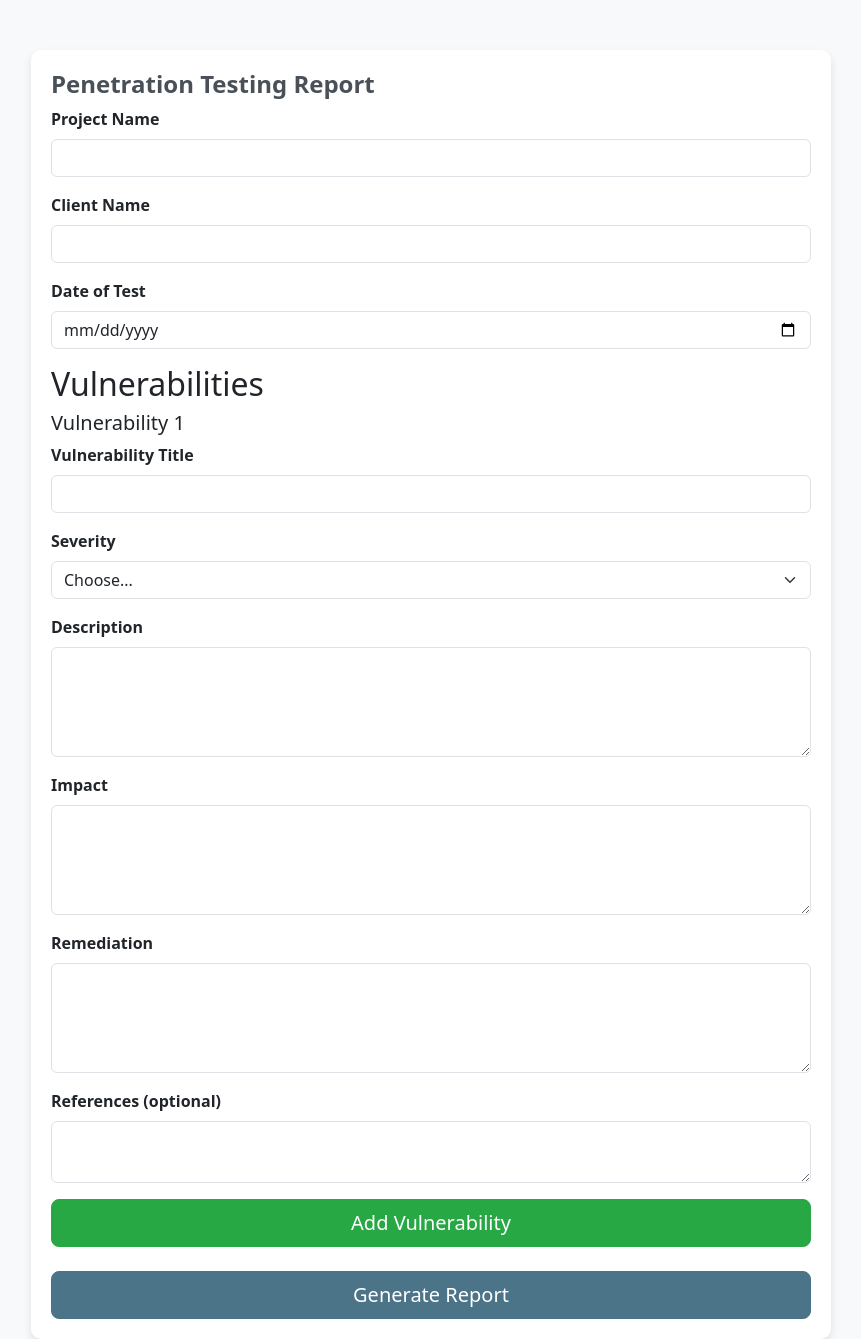
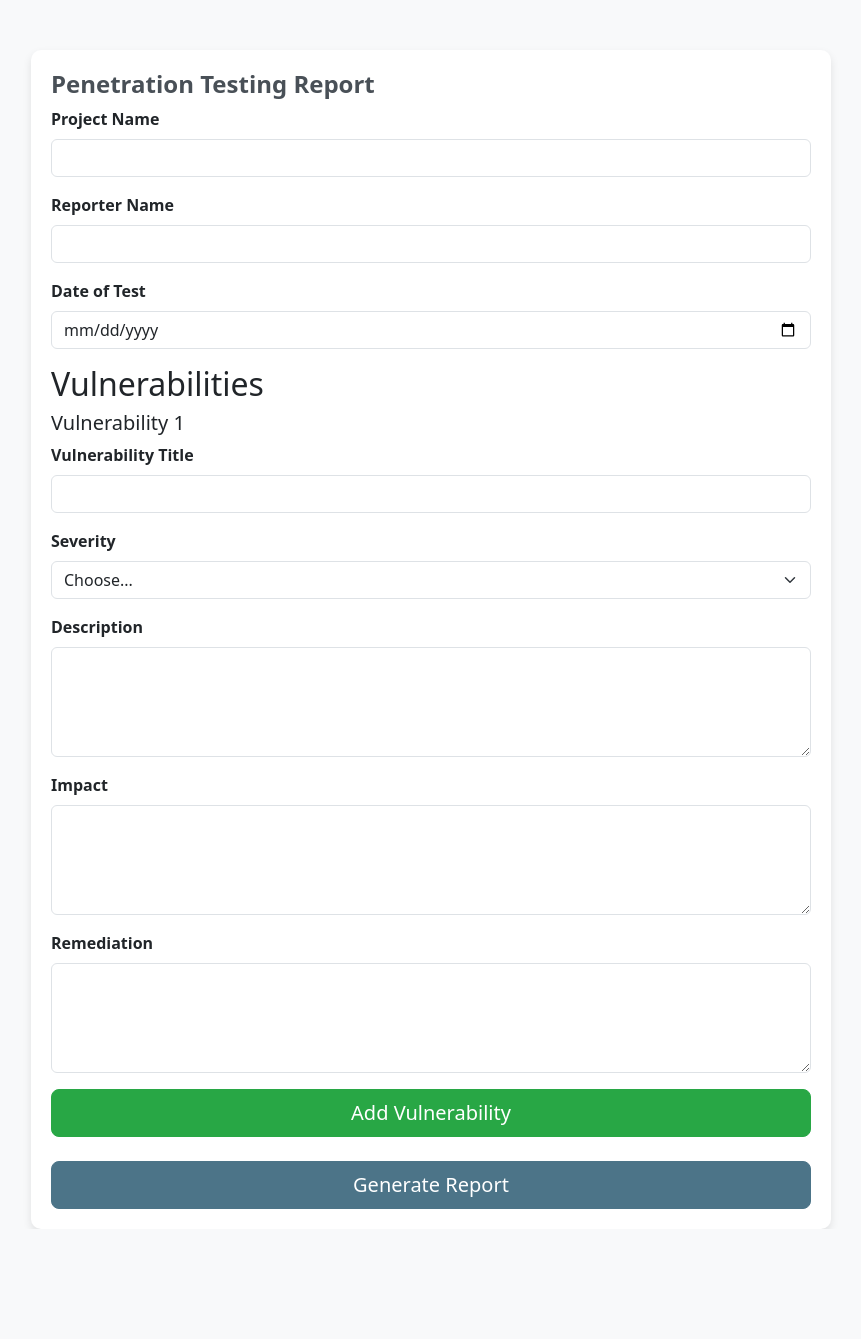
Before and after one commit to vuusale/ReportGenie, a Flask app: page / in a window 1280 px wide. Shown: the whole page, without its empty margins (209-1070 px from the left). After the commit the page ends 1229 px from the top, so only its background shows below. Run offline with Flask 3, Linux system fonts and the light colour scheme.

Commit message:
Flask app

```diff
--- a/reportGenie.py
+++ b/reportGenie.py
@@ -180,6 +180,7 @@ def generate_pentest_report(report_title, date, reporter_name, vulnerabilities,
     sizes = [count for count in severity_counts.values() if count > 0]
     colors = ['#800000', '#FF0000', '#FFA500', '#0000FF', '#008000', '#800080'][:len(labels)]
 
+    plt.switch_backend('Agg')
     plt.figure(figsize=(6, 6))
     plt.pie(sizes, labels=labels, colors=colors, autopct='%1.1f%%', startangle=140)
     plt.axis('equal')
@@ -203,7 +204,7 @@ def generate_pentest_report(report_title, date, reporter_name, vulnerabilities,
             break
 
     # Remove empty pages by iterating over paragraphs and deleting page breaks if followed by empty paragraphs
-    remove_empty_pages(doc)
+    # remove_empty_pages(doc)
 
     for section in doc.sections:
         header = section.header
@@ -254,6 +255,7 @@ vulnerabilities = [
 ]
 
 executive_summary = "The application was tested thoroughly and 3 vulnerabilities were identified, leading to complete takeover of the system."
+icon_path = 'logo.png'
 
-icon_path = 'logo.png'
-generate_pentest_report('Sample Pentest Report', '2024-01-01', 'John Doe', vulnerabilities, icon_path, executive_summary)
+if __name__ == "__main__":
+    generate_pentest_report('Sample Pentest Report', '2024-01-01', 'John Doe', vulnerabilities, icon_path, executive_summary)
--- a/server.py
+++ b/server.py
@@ -1,6 +1,8 @@
 from flask import Flask, request, send_file, render_template, redirect
 from base64 import b64encode, b64decode
 from urllib.parse import quote_plus, unquote_plus
+from reportGenie import generate_pentest_report
+from threading import Thread
 
 app = Flask(__name__, static_url_path='', static_folder='templates/static', template_folder='templates')
 database = r"sqlite.db"
@@ -12,5 +14,35 @@ app.jinja_env.filters['b64decode'] = lambda u: b64decode(u.encode()).decode()
 def index():
     return render_template("index.html")
 
+@app.route("/generate-report", methods=['POST'])
+def generate_report():
+    projectName = request.form.get('projectName')
+    reporterName = request.form.get('reporterName')
+    testDate = request.form.get('testDate')
+    vulnCount = int(request.form.get('vulnCount'))
+    vulnerabilities = []
+    for i in range(1, vulnCount+1):
+        vulnerability = {
+        'vulnerability_name': request.form.get(f"vulnerabilityTitle-{i}"),
+        'vulnerable_component': 'http://example.com/comment',
+        'severity': request.form.get(f"severity-{i}"),
+        'description': request.form.get(f"description-{i}"),
+        'impact': request.form.get(f"impact-{i}"),
+        'remediation': request.form.get(f"remediation-{i}"),
+        'poc': '{{7*7}}'
+        }
+        vulnerabilities.append(vulnerability)
+
+    generate_pentest_report(projectName, testDate, reporterName, vulnerabilities, "logo.png", "executive_summary")
+
+    # print(vulns)
+    # thread = Thread(target=generate_pentest_report, args=(projectName, testDate, reporterName, vulnerabilities, "logo.png", "executive_summary"))
+    # thread.start()
+    print(vulnerabilities)
+    return "Report being generated"
+    # ImmutableMultiDict([('projectName', '2'), /
+    # ('', '2'), ('testDate', '2024-10-04'), ('vulnerabilityTitle[/]', '11'), ('severity[]', 'Low'), ('description[]', 'df'), ('impact[]', 'df'), ('remediation[]', 'df')])
+
+
 if __name__ == "__main__":
-    app.run(host='127.0.0.1', port=80)
+    app.run(host='127.0.0.1', port=8000)
--- a/templates/index.html
+++ b/templates/index.html
@@ -53,6 +53,7 @@
 <div class="container">
   <h1>Penetration Testing Report</h1>
   <form method="POST" action="/generate-report">
+    <input type="hidden" class="form-control" id="vulnCount" name="vulnCount" required value="1">
     <!-- Project Details -->
     <div class="mb-3">
       <label for="projectName" class="form-label">Project Name</label>
@@ -60,8 +61,8 @@
     </div>
 
     <div class="mb-3">
-      <label for="clientName" class="form-label">Client Name</label>
-      <input type="text" class="form-control" id="clientName" name="clientName" required>
+      <label for="reporterName" class="form-label">Reporter Name</label>
+      <input type="text" class="form-control" id="reporterName" name="reporterName" required>
     </div>
 
     <div class="mb-3">
@@ -76,12 +77,12 @@
         <h5>Vulnerability 1</h5>
         <div class="mb-3">
           <label for="vulnerabilityTitle-1" class="form-label">Vulnerability Title</label>
-          <input type="text" class="form-control" id="vulnerabilityTitle-1" name="vulnerabilityTitle[]" required>
+          <input type="text" class="form-control" id="vulnerabilityTitle-1" name="vulnerabilityTitle-1" required>
         </div>
 
         <div class="mb-3">
           <label for="severity-1" class="form-label">Severity</label>
-          <select class="form-select" id="severity-1" name="severity[]" required>
+          <select class="form-select" id="severity-1" name="severity-1" required>
             <option value="">Choose...</option>
             <option value="Low">Low</option>
             <option value="Medium">Medium</option>
@@ -92,22 +93,17 @@
 
         <div class="mb-3">
           <label for="description-1" class="form-label">Description</label>
-          <textarea class="form-control" id="description-1" name="description[]" rows="4" required></textarea>
+          <textarea class="form-control" id="description-1" name="description-1" rows="4" required></textarea>
         </div>
 
         <div class="mb-3">
           <label for="impact-1" class="form-label">Impact</label>
-          <textarea class="form-control" id="impact-1" name="impact[]" rows="4" required></textarea>
+          <textarea class="form-control" id="impact-1" name="impact-1" rows="4" required></textarea>
         </div>
 
         <div class="mb-3">
           <label for="remediation-1" class="form-label">Remediation</label>
-          <textarea class="form-control" id="remediation-1" name="remediation[]" rows="4" required></textarea>
-        </div>
-
-        <div class="mb-3">
-          <label for="references-1" class="form-label">References (optional)</label>
-          <textarea class="form-control" id="references-1" name="references[]" rows="2"></textarea>
+          <textarea class="form-control" id="remediation-1" name="remediation-1" rows="4" required></textarea>
         </div>
       </div>
     </div>
@@ -130,6 +126,7 @@
   // Function to add a new vulnerability form
   document.getElementById('add-vuln-btn').addEventListener('click', function () {
     vulnCount++;
+    document.getElementById("vulnCount").value = vulnCount;
     const vulnFormsContainer = document.getElementById('vuln-forms');
 
     const newVulnForm = `
@@ -142,7 +139,7 @@
 
         <div class="mb-3">
           <label for="severity-${vulnCount}" class="form-label">Severity</label>
-          <select class="form-select" id="severity-${vulnCount}" name="severity[]" required>
+          <select class="form-select" id="severity-${vulnCount}" name="severity-${vulnCount}" required>
             <option value="">Choose...</option>
             <option value="Low">Low</option>
             <option value="Medium">Medium</option>
@@ -153,22 +150,17 @@
 
         <div class="mb-3">
           <label for="description-${vulnCount}" class="form-label">Description</label>
-          <textarea class="form-control" id="description-${vulnCount}" name="description[]" rows="4" required></textarea>
+          <textarea class="form-control" id="description-${vulnCount}" name="description[${vulnCount}]" rows="4" required></textarea>
         </div>
 
         <div class="mb-3">
           <label for="impact-${vulnCount}" class="form-label">Impact</label>
-          <textarea class="form-control" id="impact-${vulnCount}" name="impact[]" rows="4" required></textarea>
+          <textarea class="form-control" id="impact-${vulnCount}" name="impact[${vulnCount}]" rows="4" required></textarea>
         </div>
 
         <div class="mb-3">
           <label for="remediation-${vulnCount}" class="form-label">Remediation</label>
-          <textarea class="form-control" id="remediation-${vulnCount}" name="remediation[]" rows="4" required></textarea>
-        </div>
-
-        <div class="mb-3">
-          <label for="references-${vulnCount}" class="form-label">References (optional)</label>
-          <textarea class="form-control" id="references-${vulnCount}" name="references[]" rows="2"></textarea>
+          <textarea class="form-control" id="remediation-${vulnCount}" name="remediation[${vulnCount}]" rows="4" required></textarea>
         </div>
       </div>
     `;
```
